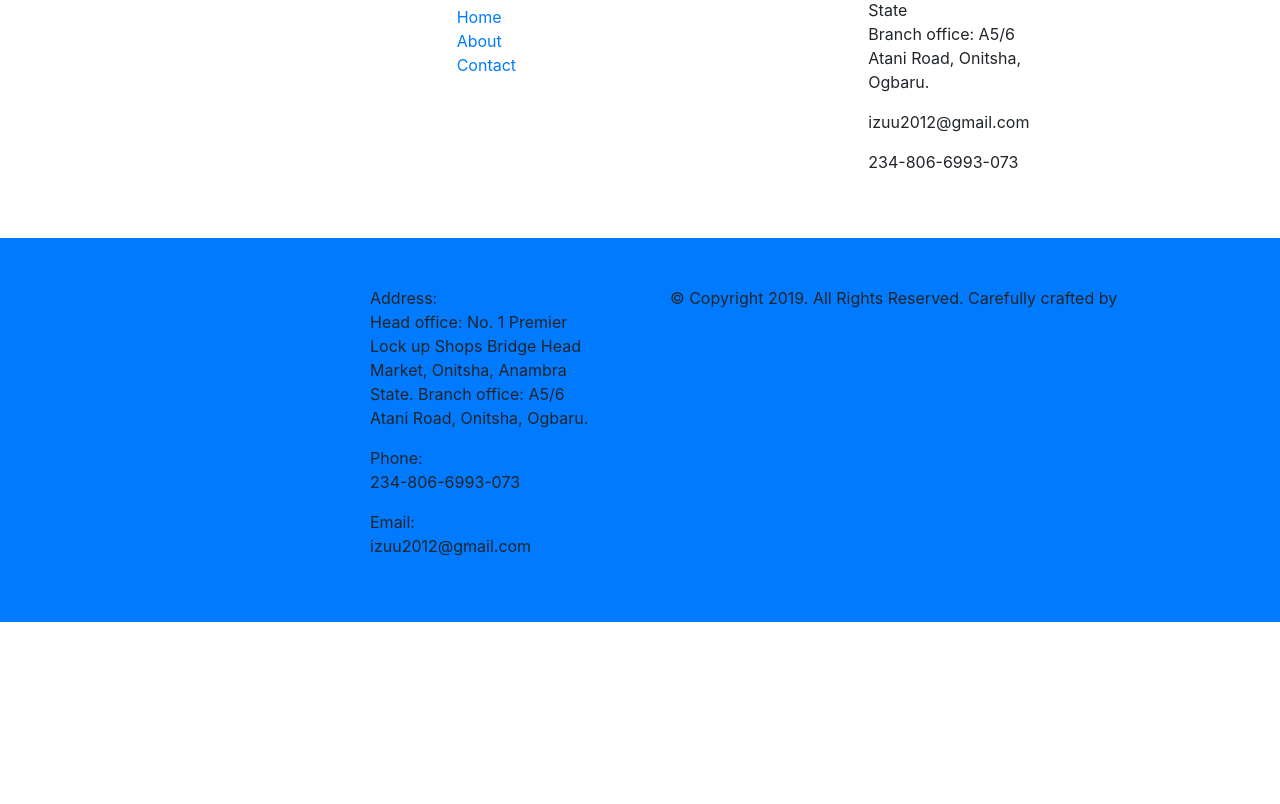
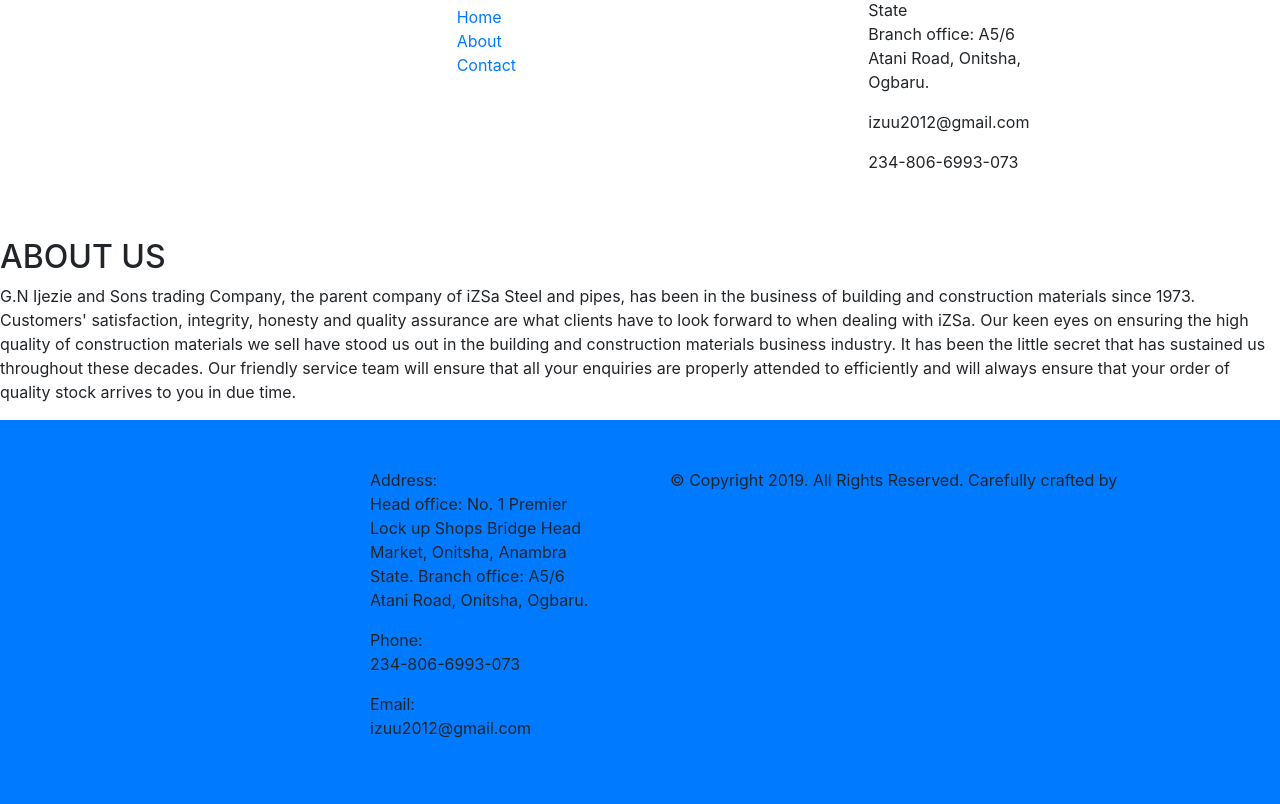
Before and after one commit to t4christ/izu, a Django app: page /about in a window 1280 px wide. Shown: the part 140-944 px from the top of the page. Before the commit the page ends 762 px from the top, so only its background shows below. Run offline with Django 3.2, Linux system fonts and the light colour scheme; some libraries are stand-ins or nearby versions; some web fonts are replaced.

Commit message:
add about us

```diff
--- a/templates/building/about.html
+++ b/templates/building/about.html
@@ -6,7 +6,12 @@
 
 
 {% block content %}
+<h2>ABOUT US</h2>
+<p>G.N Ijezie and Sons trading Company, the parent company of iZSa Steel and pipes, has been in the business of building and construction materials since 1973. Customers' satisfaction, integrity, honesty and quality assurance are what clients have to look forward to when dealing with iZSa.
 
+Our keen eyes on ensuring the high quality of construction materials we sell have stood us out in the building and construction materials business industry. It has been the little secret that has sustained us throughout these decades.
+
+Our friendly service team will ensure that all your enquiries are properly attended to efficiently and will always ensure that your order of quality stock arrives to you in due time.</p>
 
 
 {% endblock content %}
```
